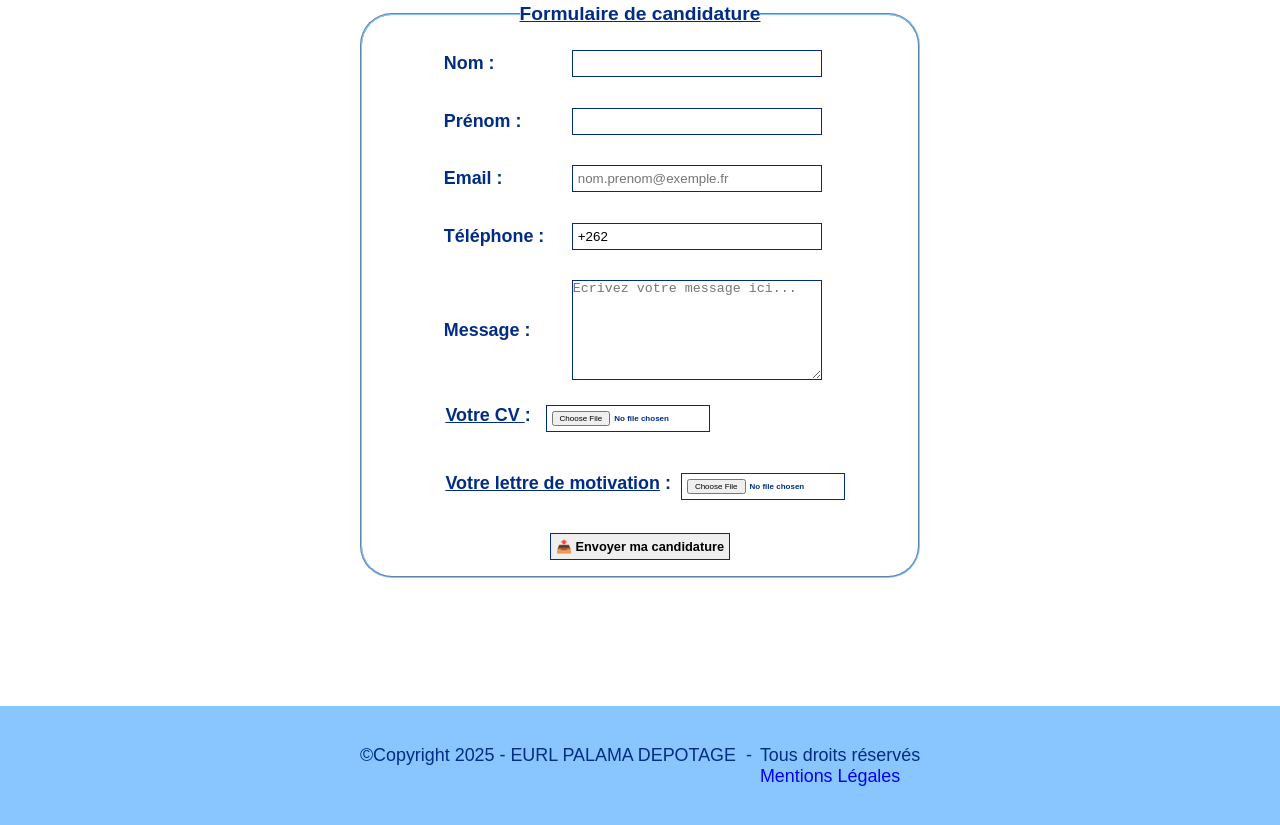
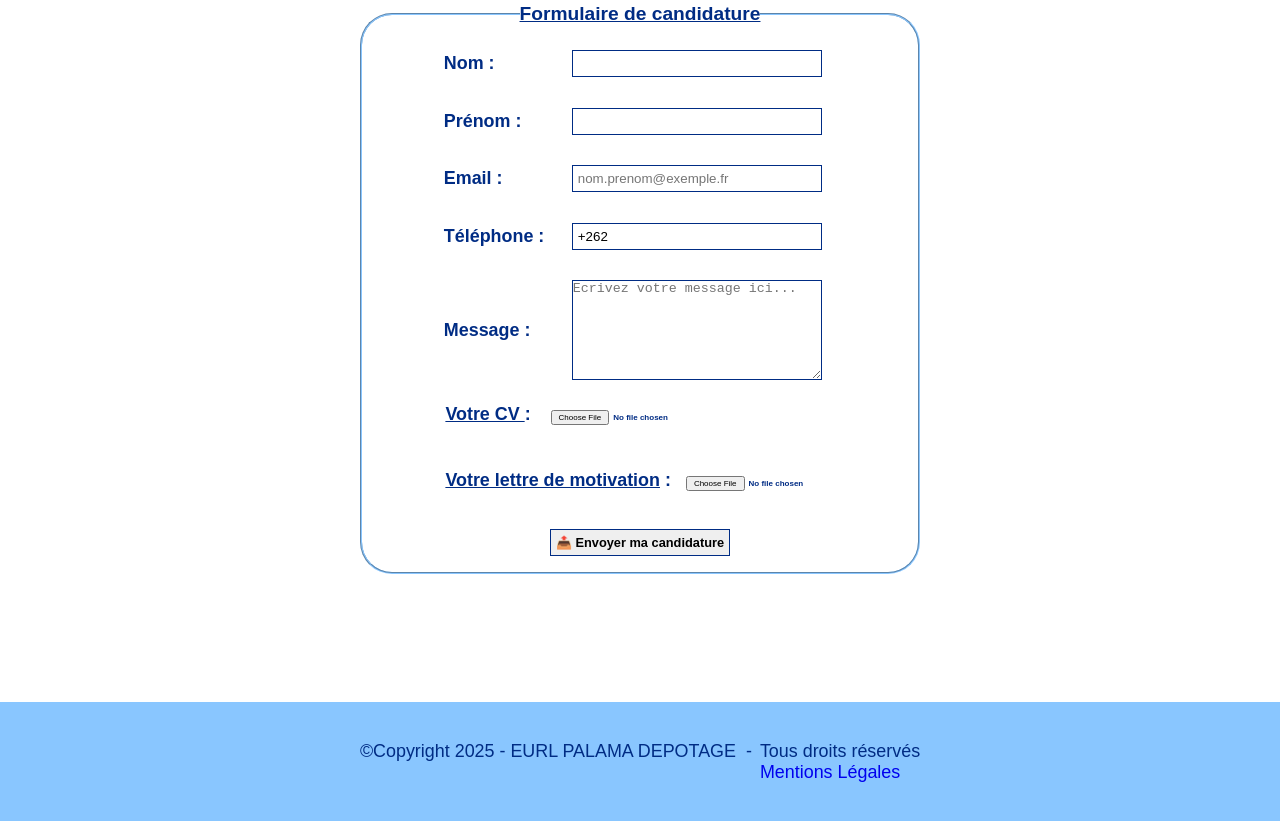
Before and after one commit to Scellia18/palama-depotage, a plain HTML site: page pages/rejoindre.html in a window 1280 px wide. Shown: the part 865-1690 px from the top of the page. Drawn offline with Linux system fonts and the light colour scheme.

Commit message:
Rectification bordure

```diff
--- a/css/index.css
+++ b/css/index.css
@@ -272,6 +272,7 @@ textarea{
     font-size: 0.5rem;
     font-weight: bold;
     margin-top: 2.5vh;
+    border: none;
 }
 .button{                        /*Stylisation du bouton envoyer niveau police*/
     font-size: 0.8rem;
--- a/css/media.css
+++ b/css/media.css
@@ -202,6 +202,8 @@ form{
 textarea{
     width: 255px;
     height: 100px;
+    border: 1px solid #002C84;
+
 }
 
 
@@ -225,12 +227,15 @@ label {
 }
 input{
     flex: 1;               /* les inputs prennent tout l’espace restant */
-    padding: 1px;
+    padding: 5px;
+    border: 1px solid #002C84;
+
 }
 .pjInput{
     font-size: 0.5rem;
     font-weight: bold;
     margin-top: 2vh;
+    border: none;
 }
 .labelPJ{
     margin-left: 4.5vw;
```
